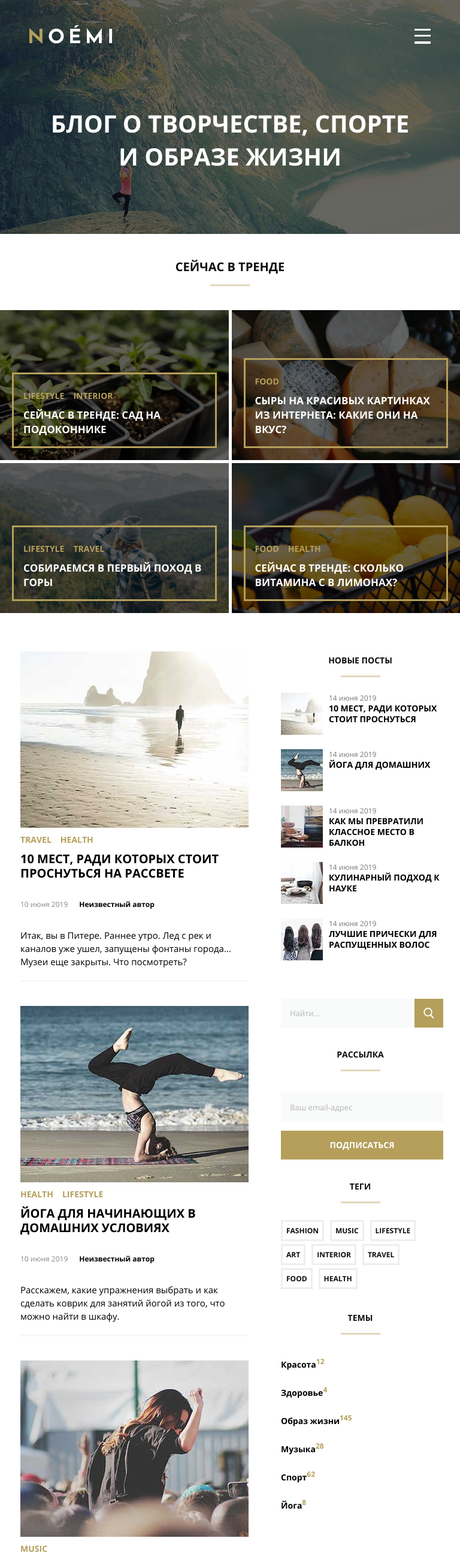
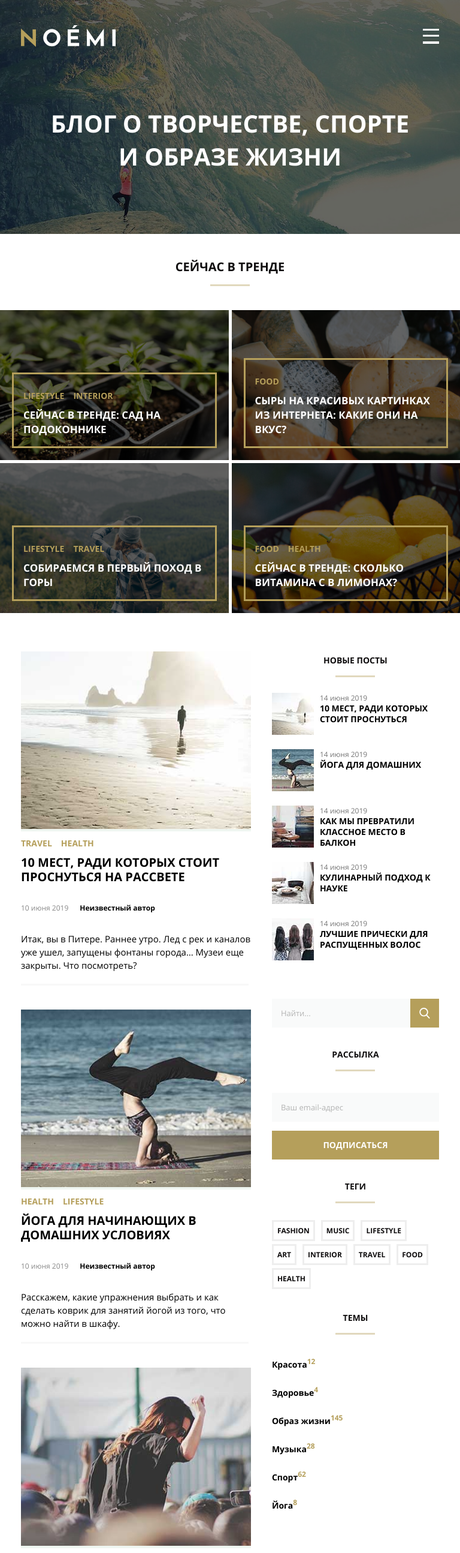
Before and after one commit to Santeya/mq-diplom, a plain HTML site: page index.html in a window 768 px wide. Shown: the top 2589 px of the page at 60% size. Drawn offline with Linux system fonts and the light colour scheme; files whose address does not match are found by name.

Commit message:
Add files via upload

```diff
--- a/css/style.css
+++ b/css/style.css
@@ -82,7 +82,6 @@ body {
     background-repeat: no-repeat;
     background-position: center center;
     background-color: transparent;
-
 }
 
 .popup-close-text {
@@ -281,7 +280,6 @@ body {
     width: 179px;
     height: 41px;
     align-self: center;
-    padding-right: 20px;
 }
 
 .menu {
@@ -375,13 +373,15 @@ body {
 
 @media (min-width: 641px) and (max-width: 1199px) {
     .header {
+        width: 100%;
         background-image: url(../images/banner-bg-tablet.jpg);
         min-height: 390px;
     }
 
     .upper-header {
-        width: 700px;
-        margin: 40px auto;
+        width: calc(100% - 70px);
+        margin: 40px 35px;
+        padding: 0;
     }
 
     .logo {
@@ -422,7 +422,6 @@ body {
     .logo {
        width: 269px;
         height: 61px;
-
     }
 
     .menu-list {
@@ -571,7 +570,6 @@ body {
         font-size: 14px;
     }
 }
-
 
 @media (max-width: 640px) {
     .trends-bar {
@@ -762,6 +760,7 @@ text-decoration: none;
 .search {
     margin-top: 60px;
     display: flex;
+    width: calc (100% - 48px);
 }
 
 .search-group {
@@ -771,7 +770,7 @@ text-decoration: none;
 }
 
 .search-field {
-    min-width: 223px;
+    width: 100%;
     height: 48px;
     background-color: #f4f7f6;
     border: none;
@@ -816,7 +815,7 @@ text-decoration: none;
 }
 
 .subscribe-field {
-    min-width: 271px;
+    width: 100%;
     height: 48px;
     background-color: #f4f7f6;
     border: none;
@@ -830,7 +829,7 @@ text-decoration: none;
 }
 
 .subscribe-button {
-    min-width: 271px;
+    width: 100%;
     height: 48px;
     border: none;
     margin-top: 15px;
@@ -899,23 +898,26 @@ text-decoration: none;
 @media (min-width: 641px) and (max-width: 1199px) {
     .page {
         display: flex;
-        width: 700px;
+        width: calc(100% - 70px);
+        padding-left: 0;
         padding-right: 0;
-        padding-left: 0;
+        margin-left: 35px;
+        margin-right: 35px;
     }
 
     .main {
-        width: 395px;
+        width: 55%;
     }
 
     .aside {
-        width: 265px;
-        margin-left: 40px;
+        width: calc(45% - 35px);
+        margin-left: 35px;
     }
 
     .article {
     display: flex;
     flex-direction: column;
+    width: 100%;
     }
 
     .article:not(:last-child)::after {
@@ -933,9 +935,20 @@ text-decoration: none;
 
     .article-content {
         margin-left: 0;
+        width: 100%;
     }
+
     .article-preview {
         margin-top: 20px;
+    }
+
+    .picture {
+        width: 100%;
+        height: auto;
+    }
+
+    .picture-size {
+        width: 100%;
     }
 }
 
@@ -947,6 +960,7 @@ text-decoration: none;
     .main {
         width: 100%;
     }
+
     .article {
         display: flex;
         flex-direction: column;
@@ -969,7 +983,7 @@ text-decoration: none;
 
     .article::after {
         content: "";
-        width: 380px;
+        width: 100%;
         height: 3px;
         background-color: #eeeeee;
         opacity: 0.4;
@@ -1142,14 +1156,20 @@ text-decoration: none;
         display: flex;
         flex-wrap: wrap;
         justify-content: space-between;
+        width: calc(100% - 40px);
     }
 
     .shop-item {
-        width: 50%;
+        width: calc(50% - 5px);
+        max-width: 520px;
     }
 
     .shop-item:nth-child(n+3) {
         margin-top: 20px;
+    }
+
+    .shop-item-content {
+        width: 100%;
     }
 }
 
@@ -1242,12 +1262,16 @@ text-decoration: none;
 
 @media (min-width: 641px) and (max-width: 1199px) {
     .footer {
-        width: 700px;
-        margin-left: auto;
-        margin-right: auto;
+        width: calc(100% - 70px);
+        margin-left: 35px;
+        margin-right: 35px;
         margin-top: 50px;
+        align-items: center;
     }
 
+    .articles-socials {
+        width: 100%;
+    }
     .copyright {
         margin-top: 50px;
         margin-bottom: 35px;
```
Lines whose indentation alone changed are shown as unchanged.
